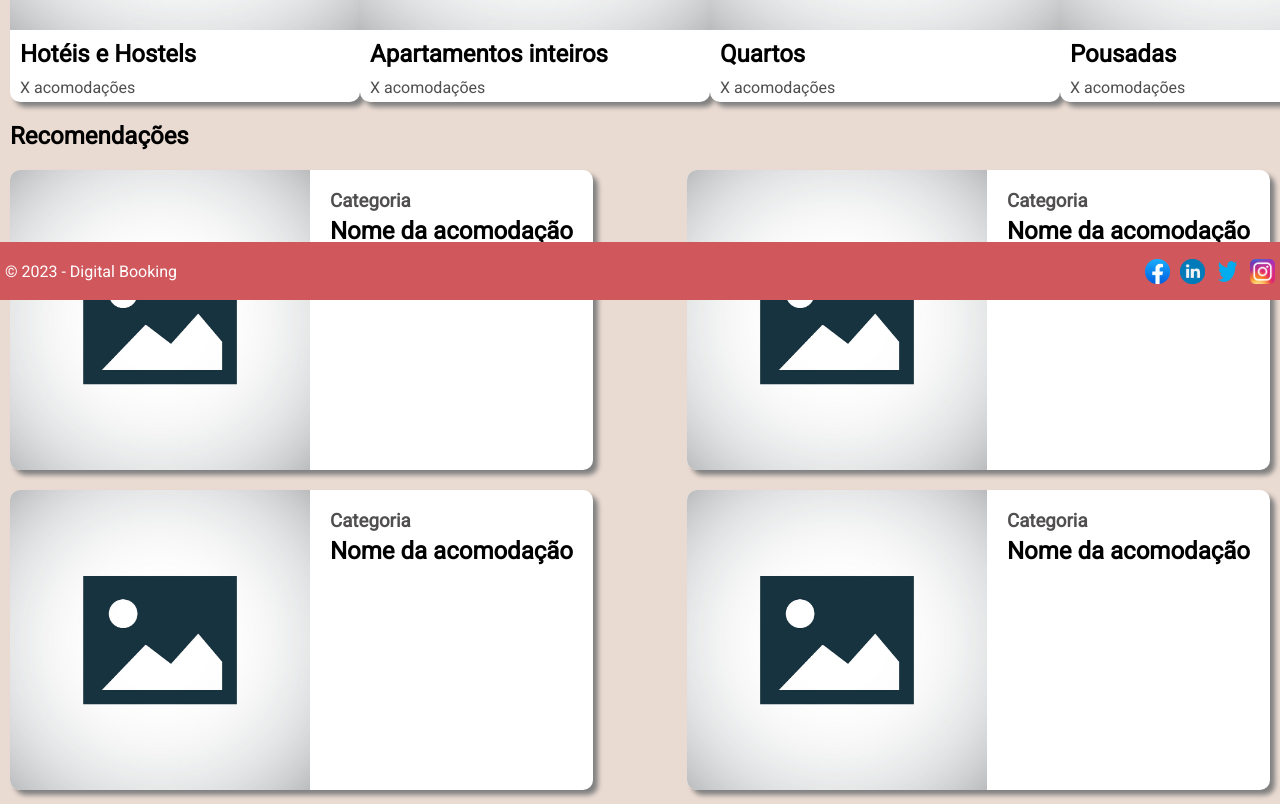
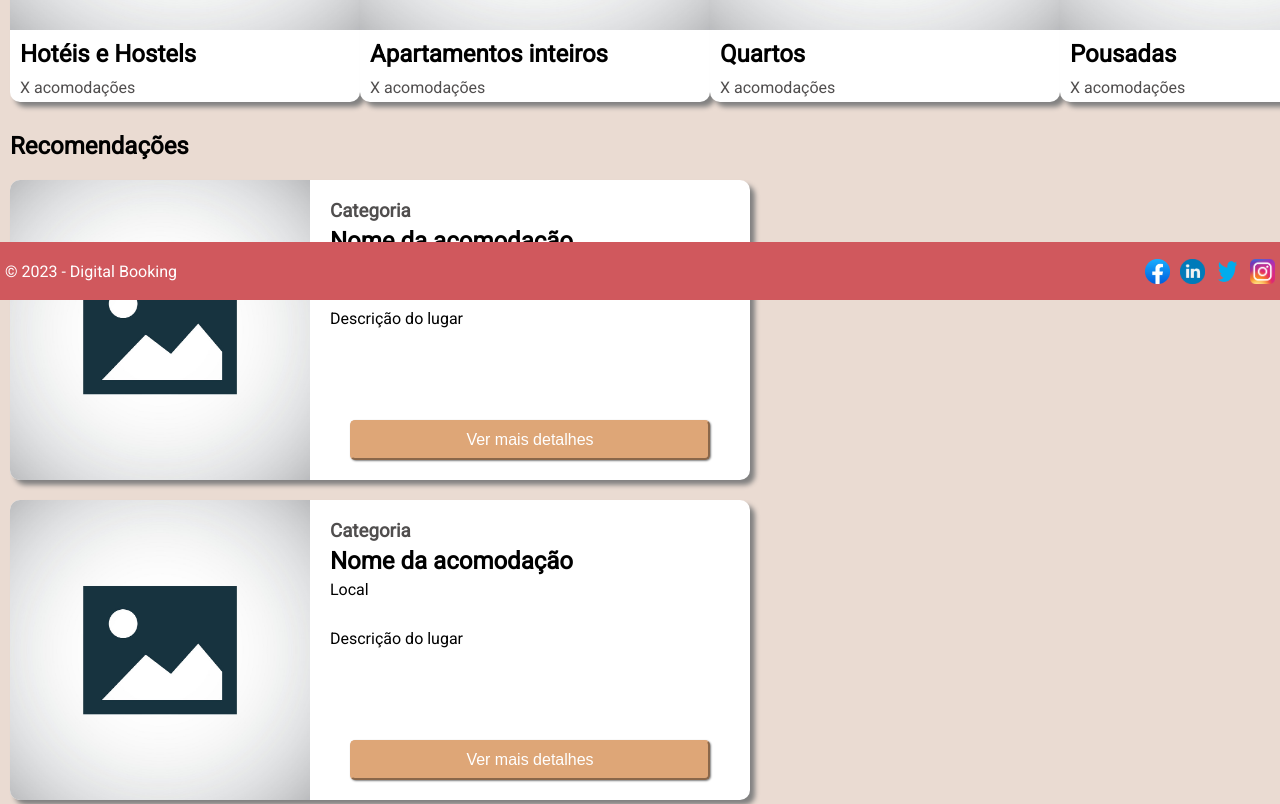
Before and after one commit to arrudaY/odecasa, a React (Vite) app in the folder FrontEnd/projeto/projetoIntegrador/: page / in a window 1280 px wide. Shown: the part 500-1304 px from the top of the page. Built offline with nearby package versions, Linux system fonts and the light colour scheme.

Commit message:
Finalização dos Cards

```diff
--- a/FrontEnd/projeto/projetoIntegrador/src/Components/Body/Body.module.css
+++ b/FrontEnd/projeto/projetoIntegrador/src/Components/Body/Body.module.css
@@ -2,13 +2,14 @@
     display: flex;
     flex-direction: column;
     font-family: "Roboto";
-    height: 1500px;
     background-color: var(--color-3);
     z-index: 5;
+    padding-bottom: 58px;
 }
 
 .bodyContainer h2{
     margin-left: 10px;
+    margin-top: 10px;
 }
 
 .bodyCards{
--- a/FrontEnd/projeto/projetoIntegrador/src/Components/CardBusca/CardBusca.jsx
+++ b/FrontEnd/projeto/projetoIntegrador/src/Components/CardBusca/CardBusca.jsx
@@ -6,9 +6,14 @@ const CardBusca = () => {
   return (
     <div className={styles.cardBuscaContainer}>
         <img src={imagem} className={styles.cardBuscaImg}/>
-        <div className={styles.cardBuscaInfo}>
+        <div className={styles.cardBuscaDetalhes}>
+          <div className={styles.cardBuscaInfo}>
             <h3>Categoria</h3>
             <h2>Nome da acomodação</h2>
+            <p>Local</p>
+            <p className={styles.cardBuscaDescricao}>Descrição do lugar</p>
+          </div>
+            <button className={styles.cardBuscaBtn}>Ver mais detalhes</button>
         </div>
     </div>
   );
--- a/FrontEnd/projeto/projetoIntegrador/src/Components/CardBusca/CardBusca.module.css
+++ b/FrontEnd/projeto/projetoIntegrador/src/Components/CardBusca/CardBusca.module.css
@@ -16,8 +16,15 @@
     border-radius: 10px 0 0 10px;
 }
 
+.cardBuscaDetalhes{
+    width: 400px;
+    margin: 20px;
+    display: flex;
+    flex-direction: column;
+    justify-content: space-between;
+}
+
 .cardBuscaInfo{
-    margin: 20px;
     display: flex;
     flex-direction: column;
 }
@@ -29,3 +36,19 @@
 .cardBuscaInfo h3{
     color: var(--color-7);
 }
+
+.cardBuscaDescricao{
+    margin-top: 30px;
+}
+
+.cardBuscaBtn{
+    bottom: 10px;
+    width: 90%;
+    height: 40px;
+    margin-left: 5%;
+    background-color: var(--color-4);
+    border-radius: 5px;
+    border-color: var(--color-4);
+    color: white;
+    box-shadow: 1px 1px 2px grey;
+}
--- a/FrontEnd/projeto/projetoIntegrador/src/Components/Navbar/Navbar.module.css
+++ b/FrontEnd/projeto/projetoIntegrador/src/Components/Navbar/Navbar.module.css
@@ -34,7 +34,7 @@
 
 .navBarBtn{
   height: 40px;
-  width: 120px;
+  width: 150px;
   margin: 5px;
   background-color: var(--color-4);
   border-radius: 5px;
--- a/FrontEnd/projeto/projetoIntegrador/src/main.css
+++ b/FrontEnd/projeto/projetoIntegrador/src/main.css
@@ -39,3 +39,7 @@
 .link{
     text-decoration: none;
 }
+
+button{
+    font-size: 16px;
+}
```
